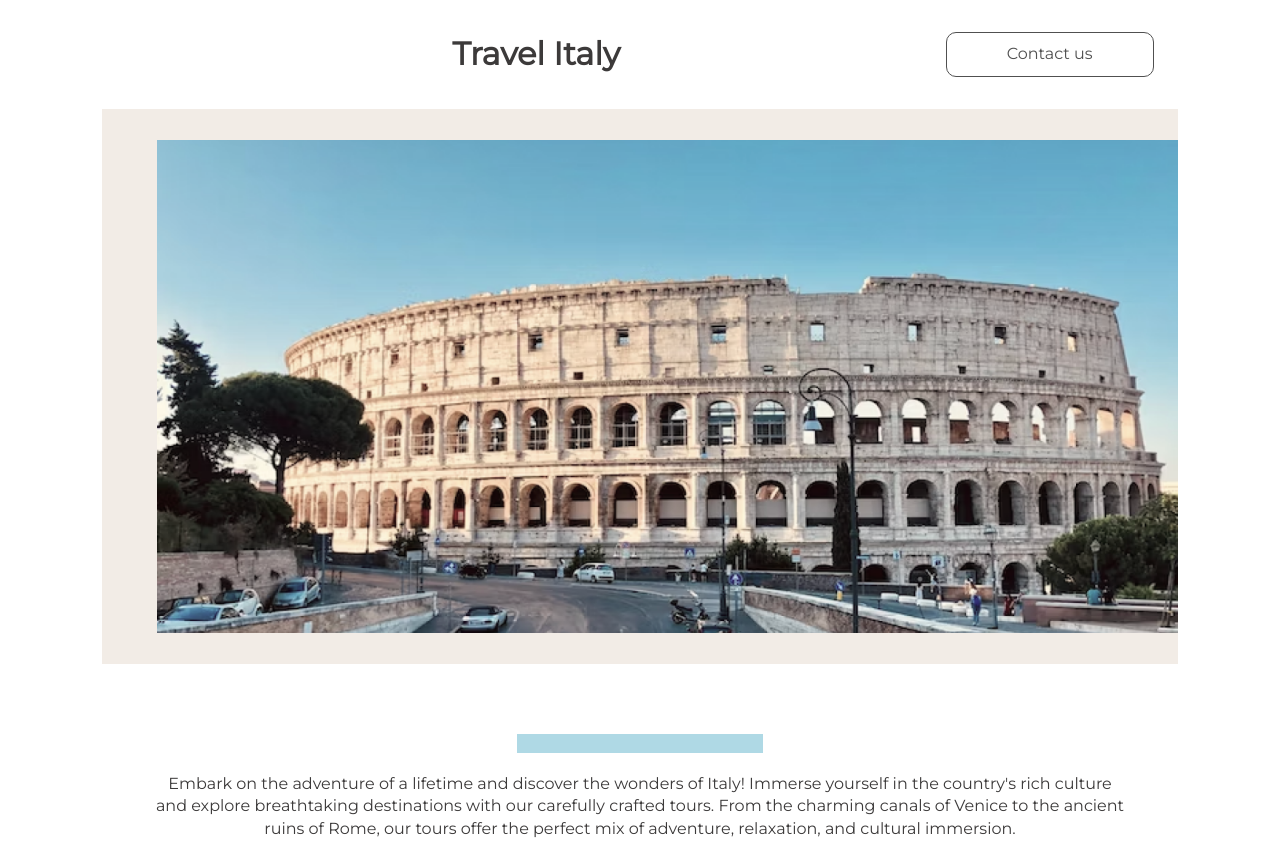
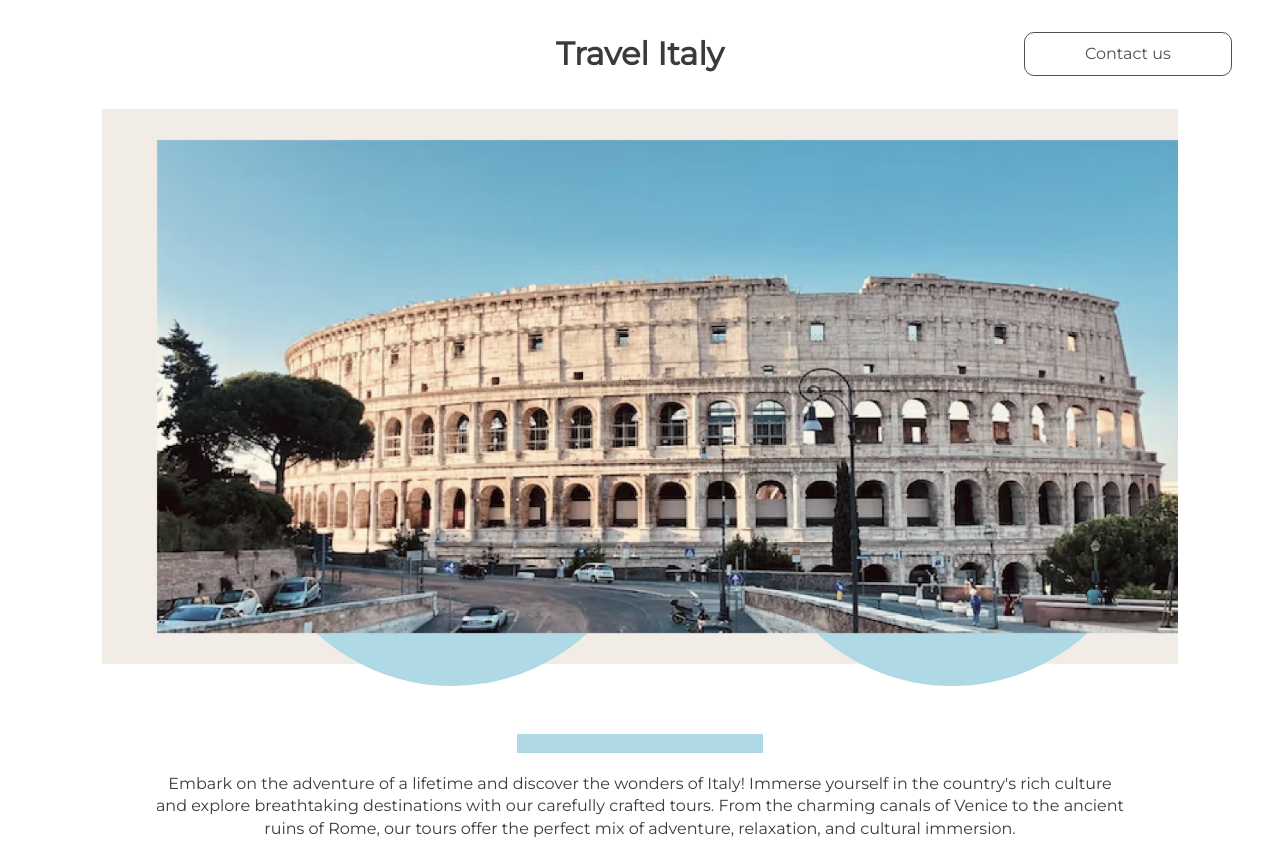
Before and after one commit to ChrisRoland/Travel-Italy, a plain HTML site: page index.html in a window 1280 px wide. Shown: the top 843 px of the page. Drawn offline with Linux system fonts and the light colour scheme.

Commit message:
fix: updates to styling

```diff
--- a/index.html
+++ b/index.html
@@ -40,12 +40,17 @@
 <!--Hero Section-->
 <section class="hero">
     <div class="container-1">
+
         <div class="img-1">
-            <img class="image-1"  src="images/image.png" alt="">
+            <div class="circle">
+                <div class="ball"></div>
+                <div class="ball"></div>
+            </div>
+            <img class="image-1"  src="images/image.png" alt="city image">
         </div>
 
         <div class="img-2">
-            <img class="image-2" src="images/Offer2.jpeg" alt="">
+            <img class="image-2" src="images/Offer2.jpeg" alt="city image">
         </div>
     </div>
 </section>
--- a/styles.css
+++ b/styles.css
@@ -35,7 +35,7 @@ h2.foot {
 /*Header*/
 nav {
     display: flex;
-    justify-content: space-between;
+    justify-content: center;
 }
 
 nav h1 {
@@ -43,9 +43,12 @@ nav h1 {
 }
 
 nav .btn {
+    position: absolute;
     display: flex;
     border: 0.5px solid #505050;
     border-radius: 10px;
+    z-index: 1;
+    left: 80%;
 }
 
 nav .btn a {
@@ -75,6 +78,23 @@ section .container-1 {
     overflow: auto;
 }
 
+.circle {
+    position: absolute;
+    height: 500px;
+    width: 1200px;
+    display: flex;
+    z-index: 1;
+    justify-content: center;
+}
+
+.ball {
+    margin: 150px 50px 0;
+    height: 400px;
+    width: 400px;
+    border-radius: 50%;
+    background-color: #AFD9E5;
+}
+
 div .img-1 {
     display: flex;
     align-items: center;
@@ -85,9 +105,11 @@ div .img-1 {
 }
 
 div .image-1 {
+    position: relative;
     width: 1209px;
     height: 543px;
     padding: 25px 55px;
+    z-index: 1;
 }
 
 div .image-2 {
```
Also changed, not shown: 1 other file.
